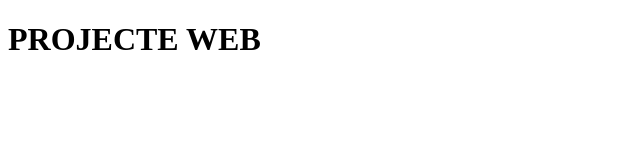
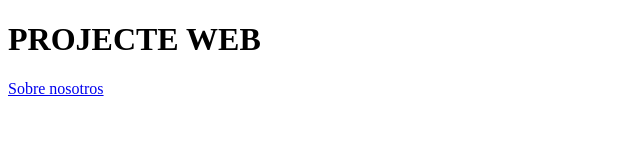
Before and after one commit to raulmunoztome/Control-de-versions-amb-Git., a plain HTML site: page index.html in a window 1280 px wide. Shown: the whole page, without its empty margins (0-640 px from the left). Drawn offline with Linux system fonts and the light colour scheme.

Commit message:
añado enlace a about

```diff
--- a/index.html
+++ b/index.html
@@ -7,5 +7,6 @@
 </head>
 <body>
     <h1>PROJECTE WEB</h1>
+    <a href="about.html">Sobre nosotros</a>
 </body>
 </html>
```
